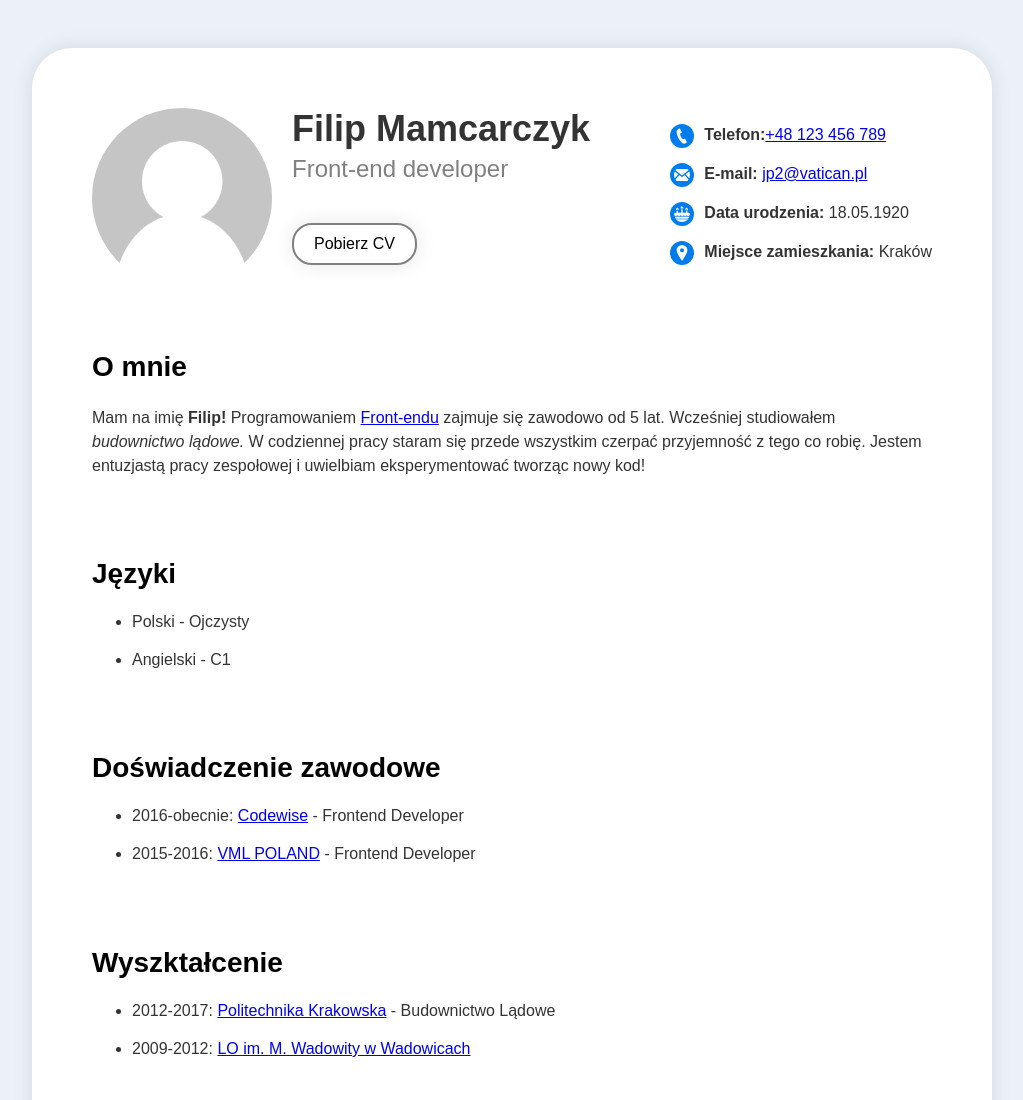
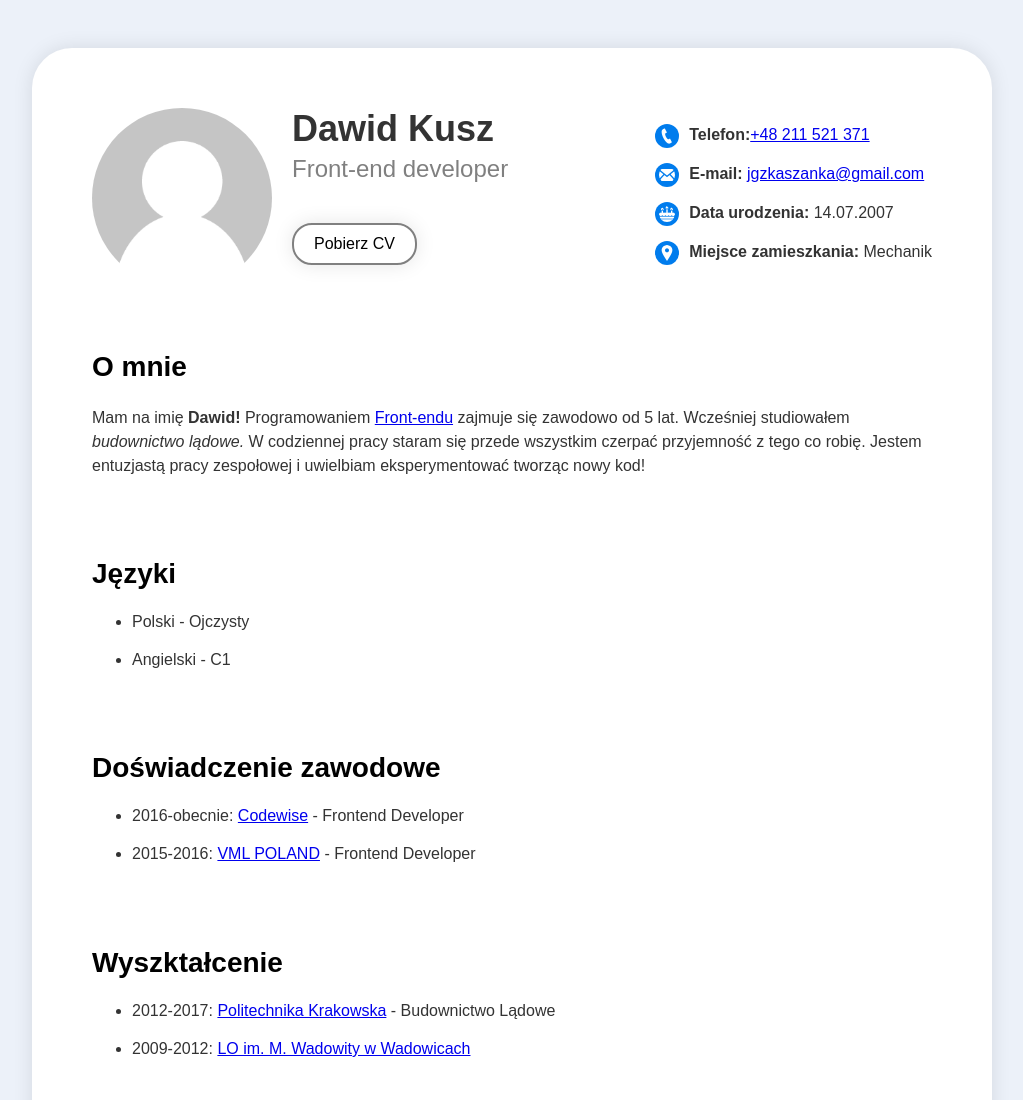
Before and after one commit to DyzioKaszana/CvDawid, a plain HTML site: page index.html in a window 1280 px wide. Shown: the top 1100 px of the page, without its empty margins (128-1151 px from the left). Drawn offline with Linux system fonts and the light colour scheme.

Commit message:
Update index.html

```diff
--- a/index.html
+++ b/index.html
@@ -1,17 +1,15 @@
 <!--
-  1. Nasze CV jest już prawie gotowe! W tej lekcji wykończymy je, tak aby było perfekcyjne.
-  Zaczniemy od uporządkowania nagłówka, bo po ostatniej pracy nad linkami zrobiło się tam trochę gęsto. (SKOK DO CSS)
+
 -->
 <!DOCTYPE html>
 <html>
   <head>
-    <title>Filip Mamcarczyk - Curriculum vitae</title>
+    <title>Dawid Kusz - Curriculum vitae</title>
     <link href="style.css" rel="stylesheet" />
   </head>
   <body>
     <!--
-      3. Obejmijmy nagłówek i sekcję main divem. Nadajmy też naszemu divowi klasę "container" z angielskiego - "kontener". Kontener na całą zawartość strony.
-      Ok, zobaczmy w devtoolsach co się stało. Mamy diva, który obejmuje nam wszystkie elementy strony. Wrócmy do CSS.
+
 
     -->
     <div class="container">
@@ -22,7 +20,7 @@
           class="circle profile-picture"
         />
         <div class="header-center-element">
-          <h1>Filip Mamcarczyk</h1>
+          <h1>Dawid Kusz</h1>
           <span class="big-font-size">Front-end developer</span>
           <div>
             <a class="download-cv-link" href="">Pobierz CV</a>
@@ -31,17 +29,14 @@
 
         <address>
           <ul>
-            <!--
-            2. Dodaliśmy klasy. Zobaczmy jak wygląda strona. Zdjęcie się powiększyło, a sekcja adresu wygląda jak poprzednio. Dobrze, dokładnie tak
-            powinien być efekt refaktoryzacji. Dodajmy teraz trochę odstępu od góry w naszym nagłówku. (SKOK DO CSS)
-          -->
+
             <li class="address-line-item">
               <img
                 src="./images/phone.png"
                 class="address-line-item-icon circle"
                 aria-hidden="true"
               /><b>Telefon:</b
-              ><a href="phoneto:+48123456789">+48 123 456 789</a>
+              ><a href="phoneto:+48211521371">+48 211 521 371</a>
             </li>
             <li class="address-line-item">
               <img
@@ -49,7 +44,7 @@
                 class="address-line-item-icon circle"
                 aria-hidden="true"
               /><b>E-mail:</b>
-              <a href="mailto:jp2@vatican.pl">jp2@vatican.pl</a>
+              <a href="mailto:jgzkaszanka@gmail.com">jgzkaszanka@gmail.com</a>
             </li>
             <li class="address-line-item">
               <img
@@ -57,7 +52,7 @@
                 class="address-line-item-icon circle"
                 aria-hidden="true"
               /><b>Data urodzenia:</b>
-              18.05.1920
+              14.07.2007
             </li>
             <li class="address-line-item">
               <img
@@ -65,7 +60,7 @@
                 class="address-line-item-icon circle"
                 aria-hidden="true"
               /><b>Miejsce zamieszkania:</b>
-              Kraków
+              Mechanik
             </li>
           </ul>
         </address>
@@ -74,7 +69,7 @@
         <section>
           <h2>O mnie</h2>
           <p>
-            Mam na imię <b>Filip!</b> Programowaniem
+            Mam na imię <b>Dawid!</b> Programowaniem
             <a href="https://en.wikipedia.org/wiki/Front-end_web_development"
               >Front-endu</a
             >
```
